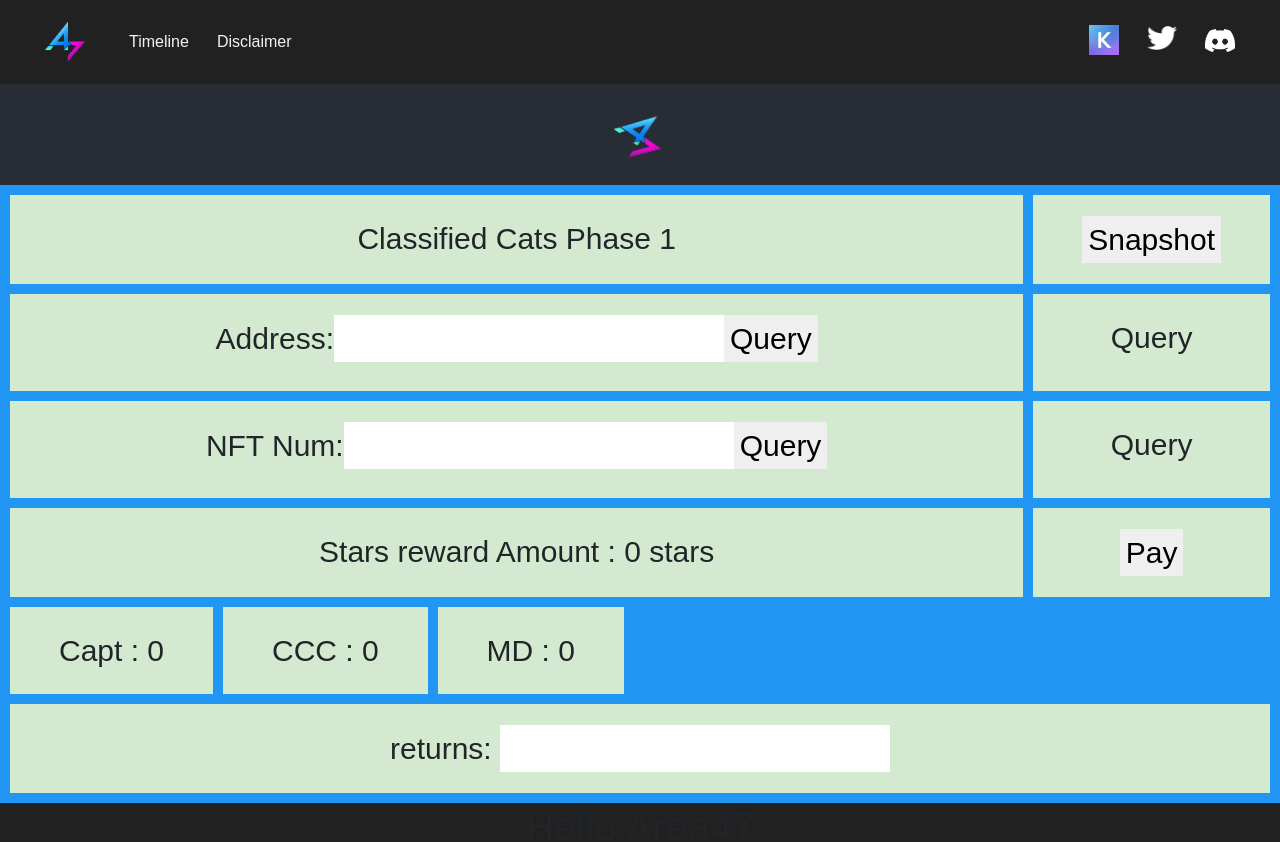
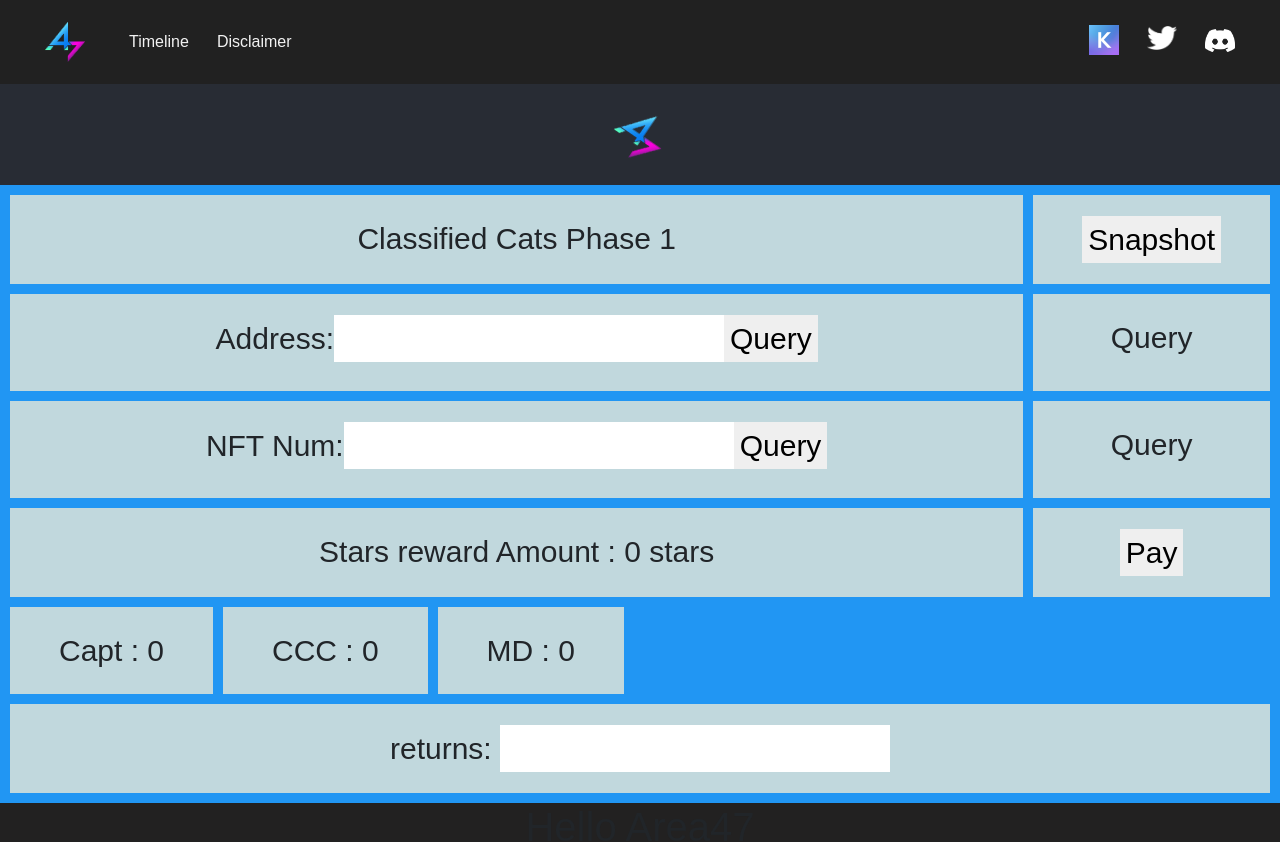
Before and after one commit to AstroC47/AdminSite, a React (Create React App) app: page / in a window 1280 px wide. Shown: the top 842 px of the page. Built offline with nearby package versions, Linux system fonts and the light colour scheme.

Commit message:
update style

```diff
--- a/src/components/actionContainer/actionContainer.css
+++ b/src/components/actionContainer/actionContainer.css
@@ -7,7 +7,7 @@
   }
 
   .grid-container > div {
-    background-color: rgba(255, 255, 200, 0.8);
+    background-color: rgba(233, 233, 217, 0.8);
     text-align: center;
     padding: 21px 0;
     font-size: 30px;
```
